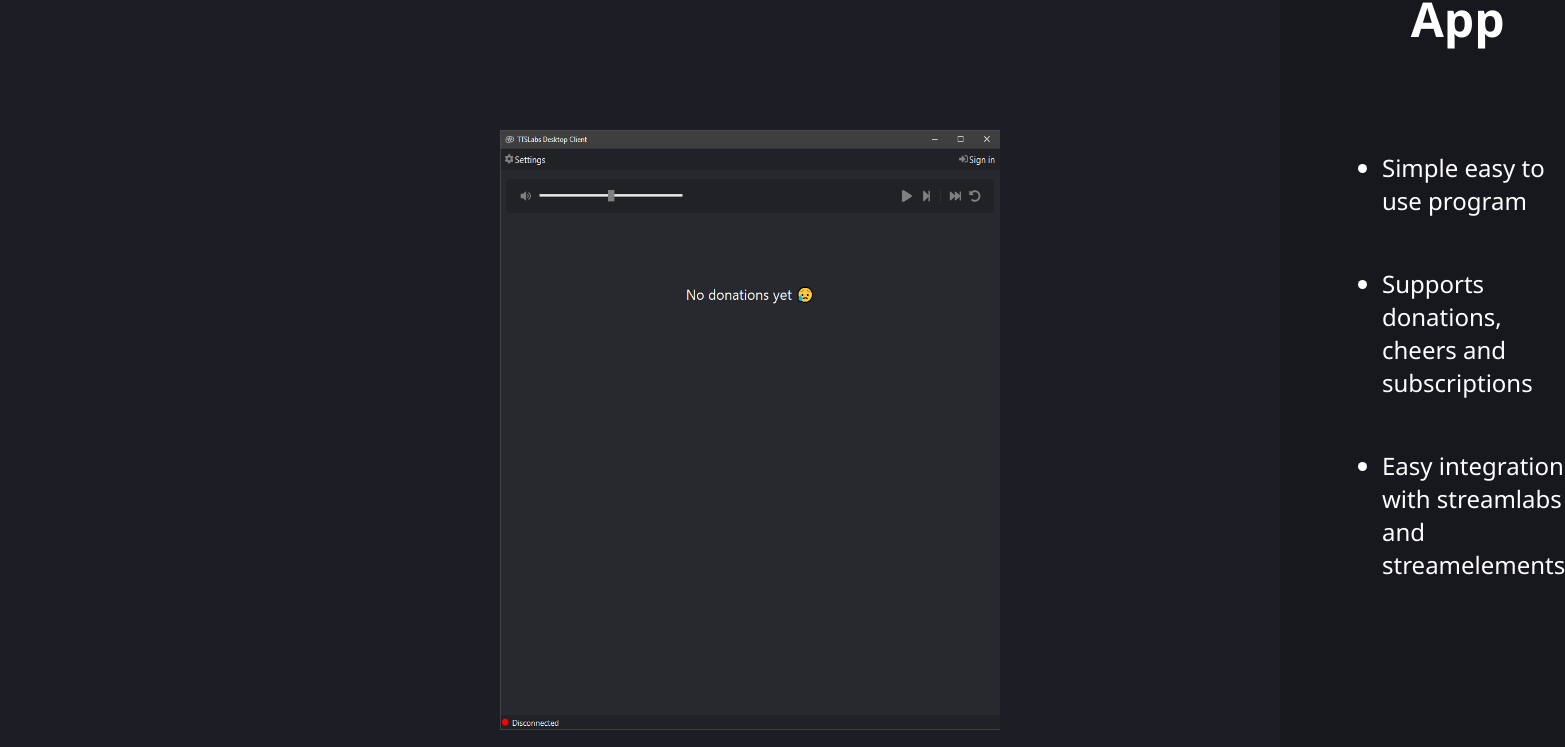
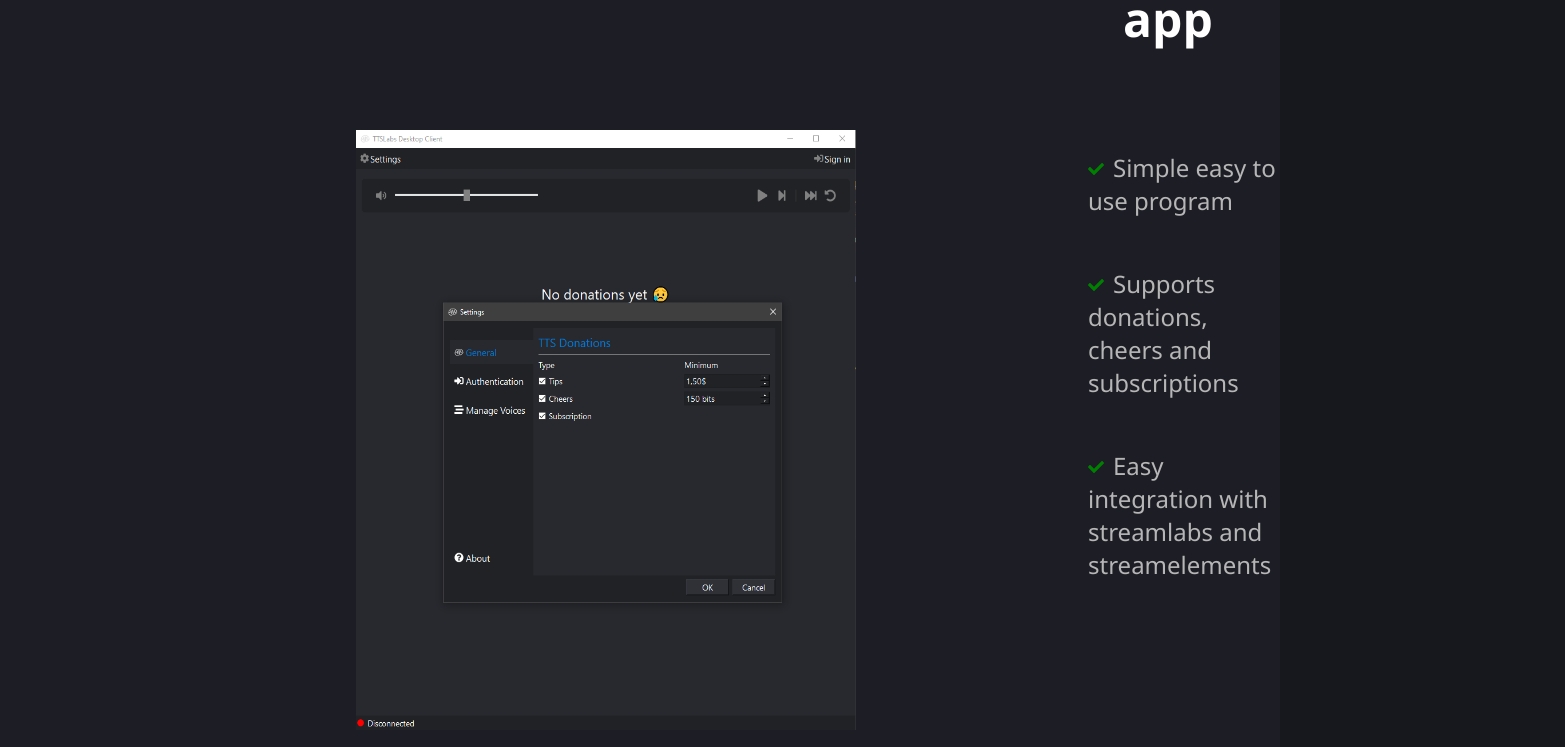
Before and after one commit to serg06/TTSLabs-Website, a React (Create React App) app: page /home in a window 1280 px wide. Shown: the part 1390-2137 px from the top of the page, 1565 px wide, since content can reach past the window. Built offline with nearby package versions, Linux system fonts and the light colour scheme.

Commit message:
fine tuning of desktop app section in home page

```diff
--- a/src/components/HomePage.jsx
+++ b/src/components/HomePage.jsx
@@ -35,7 +35,7 @@ class HomePage extends Component
             pictures={ this.state.dekstop_app_pictures }
           />
           <div className="home-page-app-description">
-            <header className="home-page-app-description-header">Our desktop App</header>
+            <header className="home-page-app-description-header">Our desktop app</header>
             <ul className="home-page-app-description-list">
               <li className="home-page-app-description-list-item">Simple easy to use program</li>
               <li className="home-page-app-description-list-item">Supports donations, cheers and subscriptions</li>
--- a/src/components/InferenceTierCard.jsx
+++ b/src/components/InferenceTierCard.jsx
@@ -17,7 +17,7 @@ class InferenceTier extends Component {
                             <div key={ id }>
                                 <div className="InferenceTierCardInferenceName unselectable" key={ id }>{ inference.name }</div>
                                 <div className="InferenceTierCardInferenceText unselectable"> "{ inference.text }" </div>
-                                <div className="InferenceTierCardPlayer unselectable">
+                                <div className="InferenceTierCardPlayer">
                                     <audio controls>
                                         <source src={ inference.audio_url } />
                                     </audio>
--- a/src/components/PictureCarousel.jsx
+++ b/src/components/PictureCarousel.jsx
@@ -17,7 +17,7 @@ class PictureCarousel extends Component {
                     infinite="true"
                     autoPlay="true"
                     autoPlayStrategy="default"
-                    autoPlayInterval="7500"
+                    autoPlayInterval="5000"
                     disableButtonsControls="true"
                 />
             </div>
--- a/src/components/TierCard.jsx
+++ b/src/components/TierCard.jsx
@@ -1,6 +1,4 @@
 import React, { Component } from 'react';
-
-import checkmark from "../images/checkmark.svg"
 
 class Tier extends Component {
     render ()
--- a/src/style.css
+++ b/src/style.css
@@ -250,11 +250,23 @@ a {
 }
 
 .home-page-app-description-list-item {
+    list-style: none;
     padding-top: 50px;
     font: 24px "Segoe UI";
+    color: rgb(182, 182, 182);
+}
+
+.home-page-app-description-list-item::before {
+    content: '';
+    display: inline-block;
+    height: 16px;
+    width: 16px;
+    background-repeat: no-repeat;
+    padding-left: 25px;
+    background-image: url("./images/checkmark.svg");
 }
 
 .image-carousel-container {
-    width: 1000px;
-    margin-left: 250px;
+    max-width: 700px;
+    margin-left: 20vw;
 }
```
Also changed, not shown: 2 other files (tests, documents, lock files or other folders).
